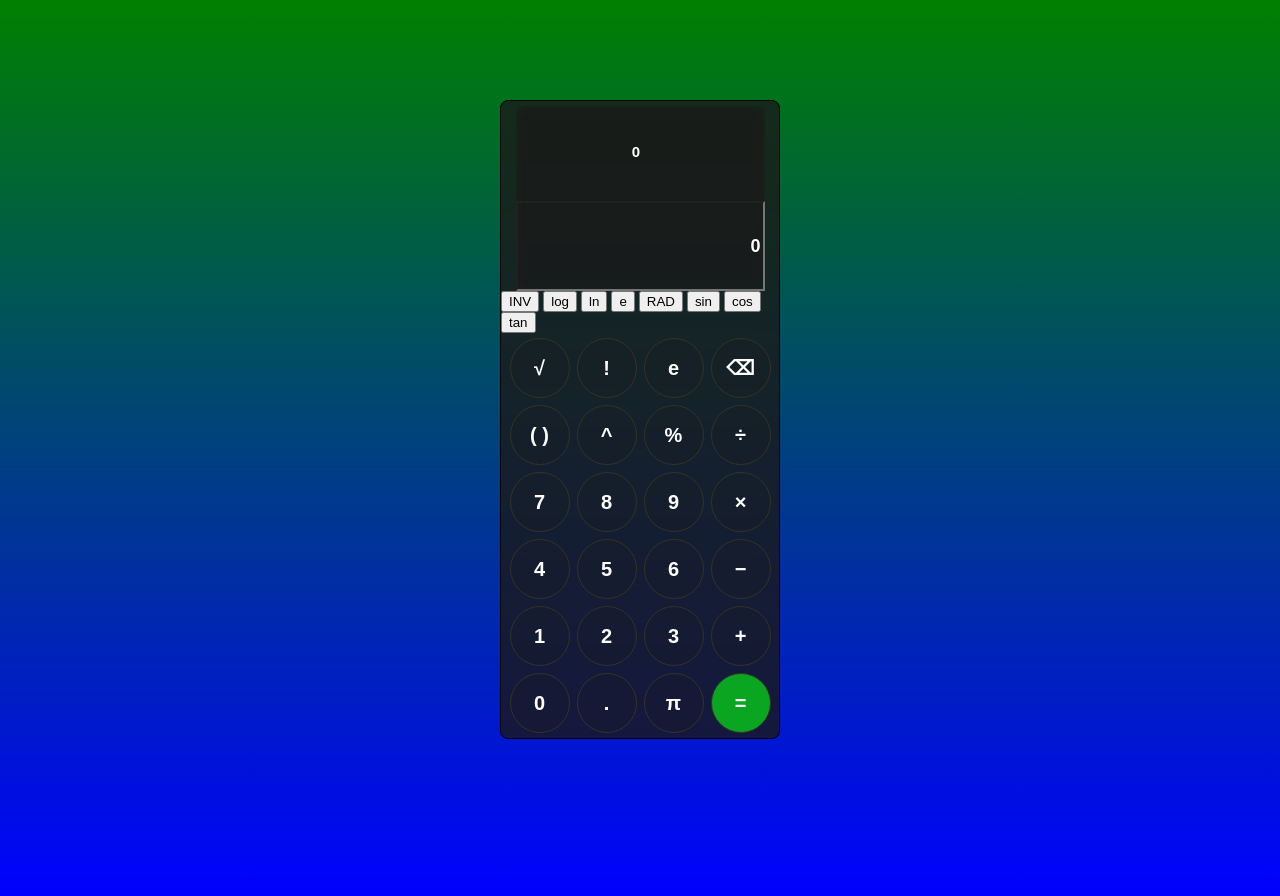
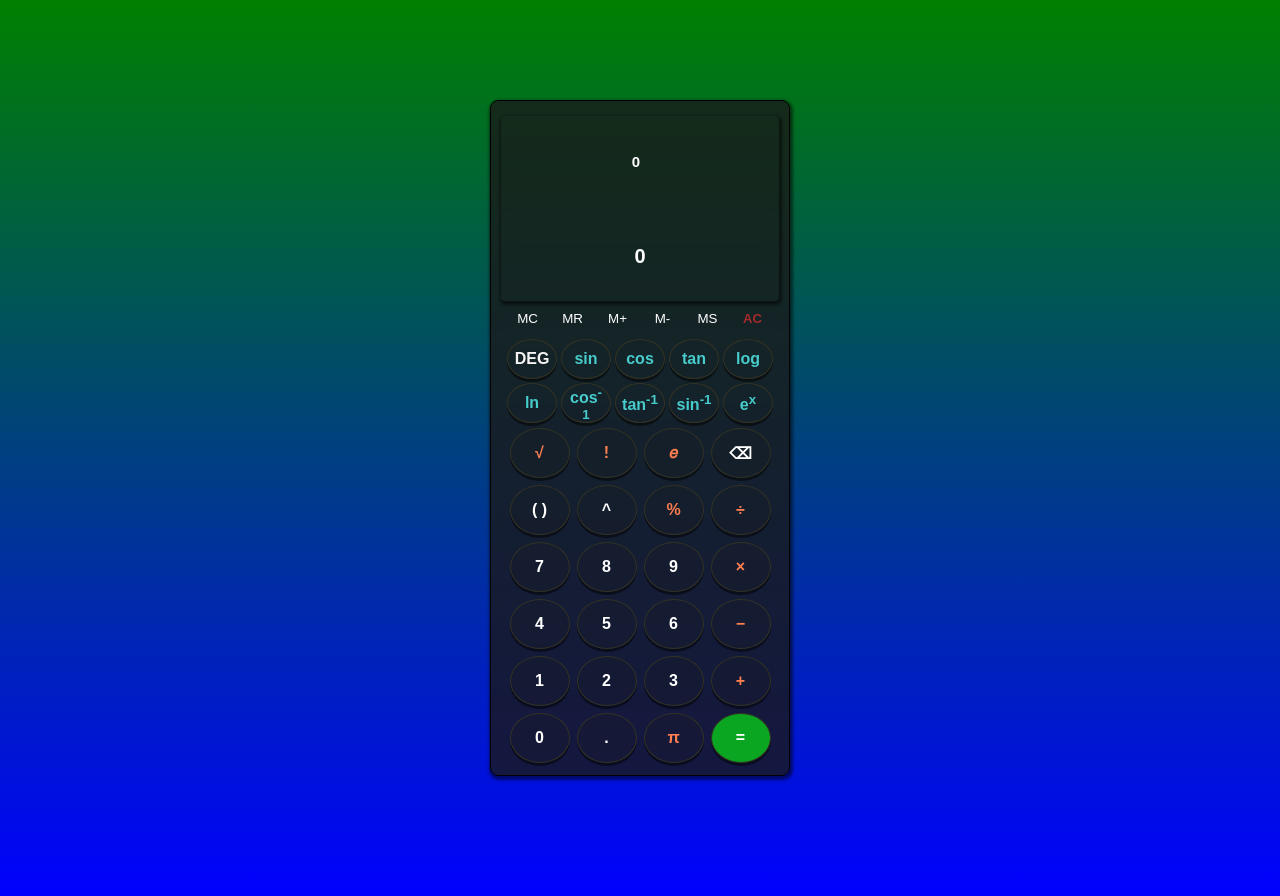
Before and after one commit to JovaughnR/scientific-calculator, a plain HTML site: page index.html in a window 1280 px wide. Both pictures are taken after a click on the element 640 px from the left and 419 px from the top of the page. Drawn offline with Linux system fonts and the light colour scheme.

Commit message:
updated progress

```diff
--- a/arithmetic.js
+++ b/arithmetic.js
@@ -1,19 +1,54 @@
 // const operations = require("./operation");
 
 export class ArithmeticExpression {
-	constructor() {
+	constructor(operations) {
+		this.operations = operations;
+		[this.stack, this.postFixExp] = [[], []];
 		this.operands = {
 			"+": 0,
-			"-": 0,
-			"*": 1,
-			"/": 1,
-			"^": 2,
+			"−": 0,
+			"×": 1,
+			"÷": 1,
+			"^": 1,
 			"%": 2,
 			"√": 2,
 			"!": 2,
-			e: 2,
-			"𝜋": 2,
+			"log(": 3,
+			"ln(": 3,
+			"exp(": 3,
+			"tan(": 3,
+			"sin(": 3,
+			"cos(": 3,
+			"cos-1(": 3,
+			"sin-1(": 3,
+			"tan-1(": 3,
 		};
+
+		this.constants = {
+			π: 3.141592653589793,
+			E: 2.718281828459045,
+		};
+	}
+
+	toDeg(number) {
+		let exp = this.stack[this.stack.length - 2];
+		if (
+			this.operands[exp] === 3 &&
+			exp !== "ln(" &&
+			exp !== "log(" &&
+			exp !== "exp("
+		) {
+			if (exp == "tan-1(" || exp == "cos-1(" || exp == "sin-1(") {
+				exp = this.stack.splice(this.stack.length - 2, 1).pop();
+				return this.inverse(this.operations[exp](exp, number));
+			}
+			return (Number(number) * Math.PI) / 180;
+		}
+		return number;
+	}
+
+	inverse(number) {
+		return Number(number) * (180 / Math.PI);
 	}
 
 	_priorityCheck(stack, op) {
@@ -26,57 +61,71 @@ export class ArithmeticExpression {
 		return input[inc] + this._getNum(input, inc + 1);
 	}
 
-	_emptyStack(stack, another) {
-		while (stack.length) another.push(stack.pop());
+	_getWord(input, inc) {
+		if (input[inc] == "-" || input[inc] == "1");
+		else if (!/[a-z]/.test(input[inc])) return "";
+		return input[inc] + this._getWord(input, inc + 1);
 	}
 
-	toPostFix(input = new String()) {
-		const stack = [];
-		const postFixExp = [];
+	toPostFix(input, degreeMode = false) {
+		/**
+		 *@param {String} input
+		 */
 		input = "(" + input + ")";
 
 		for (let i = 0; i < input.length; i++) {
-			if (input[i] === "(") stack.push(input[i]);
+			if (input[i] === "(") this.stack.push(input[i]);
 			else if (input[i] === ")") {
-				while (stack[stack.length - 1] !== "(") {
-					postFixExp.push(stack.pop());
+				while (this.stack[this.stack.length - 1] !== "(") {
+					this.postFixExp.push(this.stack.pop());
 				}
-				stack.pop();
-			} else if (this.operands[input[i]] !== undefined) {
-				while (this._priorityCheck(stack, input[i])) {
-					postFixExp.push(stack.pop());
-				}
-				stack.push(input[i]);
+				this.stack.pop();
+			} else if (this.constants[input[i]] !== undefined)
+				this.postFixExp.push(this.constants[input[i]]);
+			else if (this.operands[input[i]] !== undefined) {
+				while (this._priorityCheck(this.stack, input[i]))
+					this.postFixExp.push(this.stack.pop());
+				this.stack.push(input[i]);
+			} else if (/[a-z]/.test(input[i])) {
+				const word = this._getWord(input, i);
+				i += word.length - 1;
+				if (word !== "") this.stack.push(word + "(");
 			} else {
-				const num = this._getNum(input, i);
+				let num = this._getNum(input, i);
 				i += num.length - 1;
-				if (num !== "") postFixExp.push(num);
+				if (degreeMode === true) num = this.toDeg(num);
+				if (num !== "") this.postFixExp.push(num);
 			}
 		}
-
-		this._emptyStack(stack, postFixExp);
-		return postFixExp;
 	}
 
-	evaluate(exp, operation) {
-		const stack = [];
-		for (let i = 0; i < exp.length; i++) {
-			if (this.operands[exp[i]] === undefined) {
-				stack.push(exp[i]);
-				continue;
+	evaluate(input, degreeMode = false) {
+		/**
+		 * Evaluates a postfix expression.
+		 *
+		 * @returns {Number} the total after evaluation
+		 */
+		this.toPostFix(input, degreeMode);
+
+		for (let i = 0; i < this.postFixExp.length; i++) {
+			if (this.operands[this.postFixExp[i]] === undefined)
+				this.stack.push(this.postFixExp[i]);
+			else {
+				let [op2, op1] = [this.stack.pop(), ""];
+				if (this.operands[this.postFixExp[i]] > 1) {
+					op1 = this.postFixExp[i];
+				} else op1 = this.stack.pop();
+
+				if (op1 === undefined) op1 = "−";
+				this.stack.push(this.operations[this.postFixExp[i]](op1, op2));
 			}
-
-			let [op2, op1] = [stack.pop(), stack.pop()];
-			if (op1 === undefined) op1 = exp[i];
-			stack.push(operation[exp[i]](op1, op2));
 		}
-		return stack.pop();
+		return this.stack.pop();
 	}
 }
 
+// const ex = new ArithmeticExpression(operations);
+// console.log(ex.evaluate("sin-1(0.5)", true));
 // module.exports = ArithmeticExpression;
-// const expression = new ArithmeticExpression();
-// const postFix = expression.toPostFix("3^3");
-// let total = expression.evaluateExpression(postFix, operations);
-// console.log(total);
-// console.log(-2.0 * 1.04);
+
+// console.log(Math.exp(2));
--- a/index.html
+++ b/index.html
@@ -6,50 +6,67 @@
 		<meta http-equiv="X-UA-Compatible" content="ie=edge" />
 		<title>Calculator</title>
 		<link rel="stylesheet" href="style.css" />
+		<script defer type="module" src="script.js"></script>
 	</head>
 	<body>
 		<div class="calculator">
 			<div class="screen">
-				<input type="text" class="output" value="0" />
-				<input type="text" class="answer-screen" value="" readonly />
+				<div class="mode" style="display: none">RAD</div>
+				<input type="text" class="output" value="0" readonly />
+				<input type="text" class="answer-screen" value="0" readonly />
+			</div>
+			<div class="topbar">
+				<button class="top">MC</button>
+				<button class="top">MR</button>
+				<button class="top">M+</button>
+				<button class="top">M-</button>
+				<button class="top">MS</button>
+				<button value="AC" class="top button" title="clear input">AC</button>
 			</div>
 			<div class="scientific-notations">
-				<button value="#" class="scientific">INV</button>
-				<button value="log(" class="scientific">log</button>
-				<button value="ln(" class="scientific">ln</button>
-				<button value="e" class="scientific">e</button>
-				<button value="`" class="scientific">RAD</button>
-				<button value="sin(" class="scientific">sin</button>
-				<button value="cos(" class="scientific">cos</button>
-				<button value="tan(" class="scientific">tan</button>
+				<button value="M" class="button scientific mode-btn">DEG</button>
+				<button value="sin(" class="button scientific trig">sin</button>
+				<button value="cos(" class="button scientific trig">cos</button>
+				<button value="tan(" class="button scientific trig">tan</button>
+				<button value="log(" class="button scientific">log</button>
+				<button value="ln(" class="button scientific">ln</button>
+				<button value="cos-1(" class="button scientific trig">
+					cos<sup>-1</sup>
+				</button>
+				<button value="tan-1(" class="button scientific trig">
+					tan<sup>-1</sup>
+				</button>
+				<button value="sin-1(" class="button scientific trig">
+					sin<sup>-1</sup>
+				</button>
+				<button value="exp(" class="button scientific">e<sup>x</sup></button>
 			</div>
-			<div class="buttons">
-				<button value="√" class="button" id="radic">&radic;</button>
-				<button value="!" class="button" id="factorial">!</button>
-				<button value="e" class="button" id="eulor">e</button>
-				<button value="~" class="button" id="backspace">&#x232b;</button>
+			<div class="buttons-area">
+				<button value="√" class="button operator" id="radic">&radic;</button>
+				<button value="!" class="button operator" id="factorial">!</button>
+				<button value="E" class="button operator" id="eulor">𝑒</button>
+				<button value="⌫" class="button" id="backspace">&#x232b;</button>
 				<button value="()" class="button" id="clear">&#40; &#41;</button>
 				<button value="^" class="button" id="square">^</button>
-				<button value="%" class="button" id="percent">&#37;</button>
-				<button value="/" class="button" id="divide">&#247;</button>
+				<button value="%" class="button operator" id="percent">&#37;</button>
+				<button value="÷" class="button operator" id="divide">&#247;</button>
 				<button value="7" class="button" id="7">7</button>
 				<button value="8" class="button" id="8">8</button>
 				<button value="9" class="button" id="9">9</button>
-				<button value="*" class="button" id="multiply">&#215;</button>
+				<button value="×" class="button operator" id="multiply">&#215;</button>
 				<button value="4" class="button" id="4">4</button>
 				<button value="5" class="button" id="5">5</button>
 				<button value="6" class="button" id="6">6</button>
-				<button value="-" class="button" id="subtract">&#8722;</button>
+				<button value="−" class="button operator" id="subtract">&#8722;</button>
 				<button value="1" class="button" id="1">1</button>
 				<button value="2" class="button" id="2">2</button>
 				<button value="3" class="button" id="3">3</button>
-				<button value="+" class="button" id="add">&#43;</button>
+				<button value="+" class="button operator" id="add">&#43;</button>
 				<button value="0" class="button" id="0">0</button>
 				<button value="." class="button" id="decimal">.</button>
-				<button value="𝜋" class="button" id="pi">&#960;</button>
+				<button value="π" class="button operator" id="pi">&#960;</button>
 				<button value="=" class="button" id="equals">&#61;</button>
 			</div>
 		</div>
-		<script type="module" src="script.js"></script>
 	</body>
 </html>
--- a/operation.js
+++ b/operation.js
@@ -4,7 +4,7 @@ class Operations {
 	}
 
 	static subtraction(operand1, operand2) {
-		if (operand1 === "-") return Number(-operand2);
+		if (operand1 === "−") return Number(-operand2);
 		return Number(operand1) - Number(operand2);
 	}
 
@@ -20,7 +20,7 @@ class Operations {
 		return Number(number) / 100;
 	}
 
-	static exponent(number, exp = 2) {
+	static exponent(number, exp) {
 		return Number(number) ** Number(exp);
 	}
 
@@ -35,26 +35,59 @@ class Operations {
 		return Math.sqrt(Number(number));
 	}
 
-	static pie() {
-		return Math.PI;
+	static naturalLog(_, number) {
+		return Math.log(Number(number));
 	}
 
-	static euler() {
-		return Math.E;
+	static log(_, number) {
+		return Math.log10(Number(number));
+	}
+
+	static sin(_, number) {
+		return Math.sin(Number(number));
+	}
+
+	static cos(_, number) {
+		return Math.cos(Number(number));
+	}
+
+	static tan(_, number) {
+		return Math.tan(Number(number));
+	}
+
+	static acos(_, number) {
+		return Math.acos(Number(number));
+	}
+
+	static asin(_, number) {
+		return Math.asin(Number(number));
+	}
+	static atan(_, number) {
+		return Math.atan(Number(number));
+	}
+	static exp(_, number) {
+		return Math.exp(Number(number));
 	}
 }
 
 export const operations = {
 	"+": Operations.addition,
-	"*": Operations.multiplication,
-	"-": Operations.subtraction,
-	"/": Operations.division,
+	"×": Operations.multiplication,
+	"−": Operations.subtraction,
+	"÷": Operations.division,
 	"^": Operations.exponent,
 	"%": Operations.percentage,
 	"√": Operations.sqrt,
 	"!": Operations.factorial,
-	e: Operations.euler,
-	"𝜋": Operations.pie,
+	"log(": Operations.log,
+	"ln(": Operations.naturalLog,
+	"sin(": Operations.sin,
+	"cos(": Operations.cos,
+	"tan(": Operations.tan,
+	"cos-1(": Operations.acos,
+	"sin-1(": Operations.asin,
+	"tan-1(": Operations.atan,
+	"exp(": Operations.exp,
 };
 
 // module.exports = operations;
--- a/script.js
+++ b/script.js
@@ -5,6 +5,10 @@ const buttons = document.querySelectorAll(".button");
 const screen = document.querySelector(".output");
 const calculator = document.querySelector(".calculator");
 const answerscreen = document.querySelector(".answer-screen");
+const trigButtons = document.querySelectorAll(".trig");
+const mode = document.querySelector(".mode");
+
+let degreeMode = false;
 
 /*Adds the character pressed on the screen from the user*/
 function characterPress(char) {
@@ -16,7 +20,7 @@ function characterPress(char) {
 }
 
 function clear() {
-	/*clear input character by character*/
+	/*clear input character by one by one*/
 	if (screen.value.length <= 1) {
 		screen.value = "0";
 	} else {
@@ -24,50 +28,83 @@ function clear() {
 	}
 }
 
+function allClear() {
+	/*Clear all the inputted characters from the screen*/
+	screen.value = "0";
+}
+
 /*Calcuate the expression on the */
-function calculate() {
-	const expression = new ArithmeticExpression();
-	const postfix = expression.toPostFix(screen.value);
-	answerscreen.value = expression
-		.evaluate(postfix, operations)
-		.toLocaleString();
+function calculate(input) {
+	const expression = new ArithmeticExpression(operations);
+	answerscreen.value = expression.evaluate(input, degreeMode).toLocaleString();
 }
 
 /*Evaluate the expression once the equal button is clicked*/
 function evaluate() {
-	const expression = new ArithmeticExpression();
-	const postfix = expression.toPostFix(screen.value);
-	screen.value = expression.evaluate(postfix, operations);
+	const expression = new ArithmeticExpression(operations);
+	screen.value = expression.evaluate(screen.value, degreeMode);
+	mode.style.display = "none";
+}
+
+function autoCalculate() {
+	/*Auto calculate the inputed value from the user*/
+	if (
+		(Number(screen.value[screen.value.length - 1]) ||
+			screen.value[screen.value.length - 1] === "0" ||
+			screen.value[screen.value.length - 1] === "!" ||
+			screen.value[screen.value.length - 1] === "E" ||
+			screen.value[screen.value.length - 1] === "%" ||
+			screen.value[screen.value.length - 1] === "π" ||
+			screen.value[screen.value.length - 1] === ")") &&
+		parenthesize(screen.value)
+	)
+		calculate(screen.value);
+
+	if (mode.style.display == "block" && screen.value == "0")
+		mode.style.display = "none";
+}
+
+function changeMode() {
+	const modeButton = document.querySelector(".mode-btn");
+	if (modeButton.innerHTML == "DEG") {
+		modeButton.innerHTML = "RAD";
+		[mode.innerHTML, degreeMode] = ["DEG", true];
+	} else {
+		modeButton.innerHTML = "DEG";
+		[mode.innerHTML, degreeMode] = ["RAD", false];
+	}
+	autoCalculate();
 }
 
 function parenthesis() {
 	/*check if there is one less unclose brace*/
-	if (
-		screen.value.includes("(") &&
-		screen.value.lastIndexOf(")") === -1 &&
-		Number(screen.value[screen.value.length - 1])
+	if (screen.value === "0") screen.value = "(";
+	else if (
+		(Number(screen.value[screen.value.length - 1]) ||
+			screen.value[screen.value.length - 1] === "0" ||
+			screen.value[screen.value.length - 1] === "π" ||
+			screen.value[screen.value.length - 1] === "E" ||
+			screen.value[screen.value.length - 1] === ")") &&
+		!parenthesize(screen.value)
 	)
 		screen.value += ")";
-	else if (
-		screen.value.includes("(") &&
-		screen.value.lastIndexOf(")") === -1 &&
-		!Number(screen.value[screen.value.length - 1])
-	)
+	else if (!Number(screen.value[screen.value.length - 1])) {
 		screen.value += "(";
-	else {
-		if (screen.value === "0") screen.value = "(";
-		else screen.value += "(";
-	}
+	} else screen.value += "(";
 }
 
 for (let button of buttons) {
 	/*Adds event listeners to each buttons of the calculator respectively*/
-	if (button.value === "~") {
+	if (button.value === "⌫") {
 		button.addEventListener("click", clear);
+	} else if (button.value === "AC") {
+		button.addEventListener("click", allClear);
 	} else if (button.value === "()") {
 		button.addEventListener("click", parenthesis);
 	} else if (button.value === "=") {
 		button.addEventListener("click", evaluate);
+	} else if (button.value === "M") {
+		button.addEventListener("click", changeMode);
 	} else {
 		button.addEventListener("click", () => {
 			characterPress(button.value);
@@ -75,15 +112,26 @@ for (let button of buttons) {
 	}
 }
 
-calculator.addEventListener("click", () => {
-	if (
-		Number(screen.value[screen.value.length - 1]) ||
-		screen.value[screen.value.length - 1] === "0" ||
-		screen.value[screen.value.length - 1] === "!"
-	)
-		calculate();
-	else if (
-		answerscreen.value !== "0" &&
-		!Number(screen.value[screen.value.length - 1])
-	);
+function parenthesize(input) {
+	/**
+	 * Checks status of the amount of parenthesis inputted.
+	 *
+	 * @param {string} input - the input value from the screen.
+	 * @returns {boolean} if there is equal enough open and close parenthesis
+	 */
+	let [open, close] = [0, 0];
+	for (let char of input) {
+		if (char === "(") open++;
+		else if (char === ")") close++;
+	}
+	return open === close;
+}
+
+calculator.addEventListener("click", autoCalculate);
+
+trigButtons.forEach((button) => {
+	button.addEventListener("click", () => (mode.style.display = "block"));
 });
+
+let string = 1200000;
+string.toLocaleString();
--- a/style.css
+++ b/style.css
@@ -10,6 +10,7 @@ body {
 }
 
 .calculator {
+	position: relative;
 	background-color: rgba(25, 25, 25, 0.8);
 	margin: 50% auto;
 	display: flex;
@@ -18,29 +19,65 @@ body {
 	align-items: center;
 	margin-top: 100px;
 	border: 1px solid black;
-	width: 280px;
+	width: 300px;
 	border-radius: 8px;
 	backdrop-filter: blur(10px);
 	-webkit-backdrop-filter: blur(10px);
+	padding: 10px;
+	box-shadow: 1px 2px 3px 2px rgba(0, 0, 0, 0.5);
+}
+
+.topbar {
+	display: grid;
+	grid-template-columns: repeat(6, 40px);
+	gap: 5px;
+	margin: 9px;
+}
+
+.topbar > .top {
+	color: white;
+	background-color: transparent;
+	border: none;
+	cursor: pointer;
+}
+
+.button.top {
+	font-size: 13px;
+	box-shadow: none;
+	color: brown;
 }
 
 .screen {
+	border: 0px solid black;
+	outline: none;
 	display: grid;
 	grid-template-rows: repeat(2, 90px);
 	gap: 5px;
 	border-radius: 4px;
 	margin-top: 5px;
 	background-color: transparent;
-	backdrop-filter: blur(5px);
-	-webkit-backdrop-filter: blur(5px);
+	width: 100%;
+	box-shadow: 1px 2px 3px 2px rgba(0, 0, 0, 0.5);
+	transition: border-color 0.3s ease-in-out, border-width 0.3s ease-in-out;
+}
+.screen:hover {
+	border-color: rgb(255, 255, 255);
+	border-width: 0.5px;
+}
+
+.mode {
+	position: absolute;
+	margin: 8px;
+	color: #fff;
+	font-size: 12px;
+	font-family: "Trebuchet MS", "Lucida Sans Unicode", "Lucida Grande",
+		"Lucida Sans", Arial, sans-serif;
 }
 
 .output {
 	font-size: 20px;
 	padding-right: 10px;
 	background-color: transparent;
-	backdrop-filter: blur(10px);
-	-webkit-backdrop-filter: blur(10px);
 	text-align: center;
 	font-size: 15px;
 	color: white;
@@ -49,34 +86,60 @@ body {
 }
 
 .answer-screen {
-	text-align: right;
-	font-size: 18px;
+	text-align: center;
+	font-size: 20px;
 	font-weight: 900;
 	color: white;
 	background-color: transparent;
+	border: none;
 }
 
-.buttons {
+.scientific-notations {
+	display: grid;
+	grid-template-rows: repeat(2, 40px);
+	grid-template-columns: repeat(5, 50px);
+	gap: 4px;
+	margin: 3px;
+}
+
+.button.scientific {
+	background-color: rgba(25, 25, 25, 0.025);
+	color: rgb(71, 203, 203);
+}
+
+.buttons-area {
 	display: grid;
 	grid-template-columns: repeat(4, 60px);
-	grid-template-rows: repeat(6, 60px);
+	grid-template-rows: repeat(6, 50px);
 	gap: 7px;
-	margin: 5px;
+	margin: 2px;
 }
 
 .button {
-	font-size: 20px;
+	font-family: Arial, Helvetica, sans-serif;
+	font-size: 16px;
 	border-radius: 50%;
 	border: 0.9px solid #332;
 	color: #fff;
 	background-color: rgba(25, 25, 25, 0.2);
-
 	cursor: pointer;
 	font-weight: 700;
-	z-index: 2;
+	box-shadow: 0px 3px 0px rgba(0, 0, 0, 0.5);
+}
+
+.operator {
+	color: coral;
 }
 
 .button:hover {
+	background-color: #337;
+}
+.button.scientific.mode-btn {
+	background-color: transparent;
+	color: rgb(246, 243, 243);
+}
+
+.button.scientific.mode-btn:hover {
 	background-color: #337;
 }
 
```
